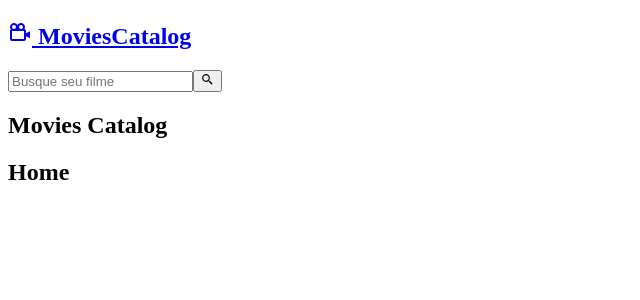
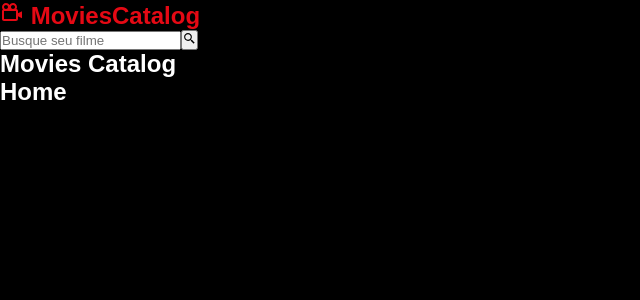
Before and after one commit to euluisdev/movie-catalog-react, a React (Vite) app: page / in a window 1280 px wide. Shown: the top 300 px of the page, without its empty margins (0-640 px from the left). Built offline with nearby package versions, Linux system fonts and the light colour scheme.

Commit message:
default global style basically done

```diff
--- a/src/index.css
+++ b/src/index.css
@@ -0,0 +1,21 @@
+* {
+    margin: 0;
+    padding: 0;
+    font-family: Arial, Helvetica, sans-serif;
+    box-sizing: border-box;
+}
+
+body {
+    background-color: black;
+    color: white;
+}
+
+a {
+    text-decoration: none;
+    color: #E50914;
+    transition: 0.4s;
+}
+
+a:hover {
+    color: #8a0712;
+}
```
